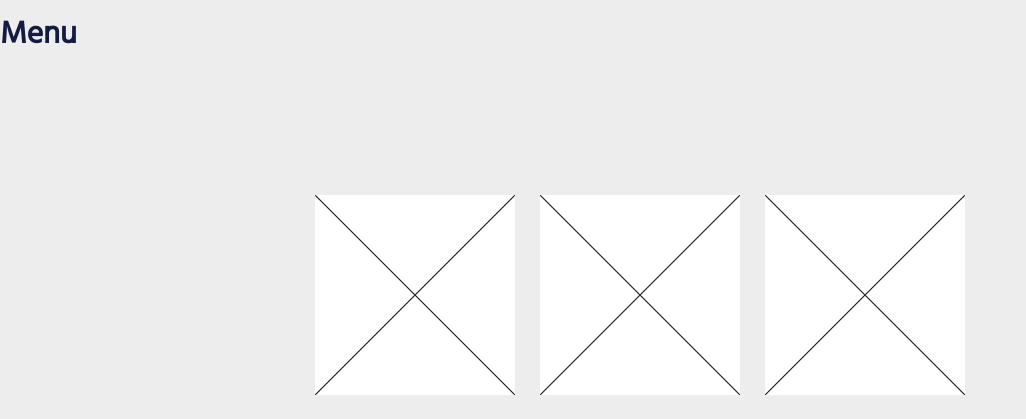
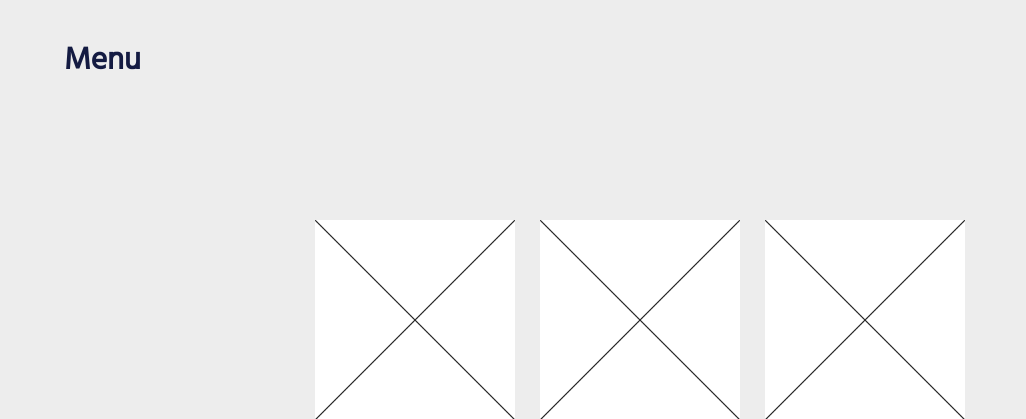
Before and after one commit to berenypanda/Donut-Palace, a PHP site: page /pages/menu.html in a window 1280 px wide. Shown: the part 80-499 px from the top of the page, without its empty margins (0-1026 px from the left). Run offline with PHP 8.4, Linux system fonts and the light colour scheme.

Commit message:
Change page title style

```diff
--- a/styles.css
+++ b/styles.css
@@ -586,6 +586,13 @@ h3 {
 
 /*End of Grid System*/
 
+/*Shared Page Styles*/
+.page-title {
+    margin-top: 2%;
+    margin-left: 5%;
+}
+/*End of Shared Page Styles*/
+
 /*Menu Styles*/
 
 .menu-section {
```
